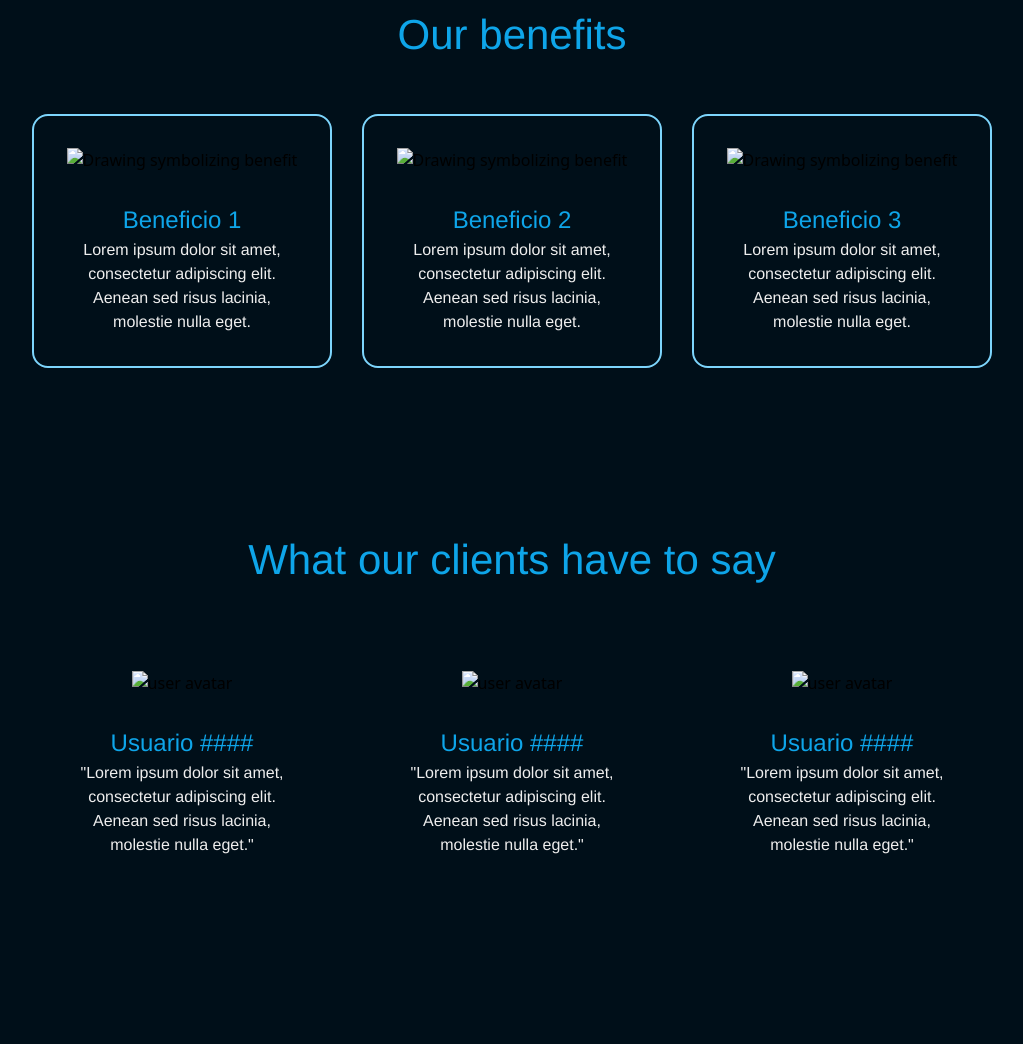
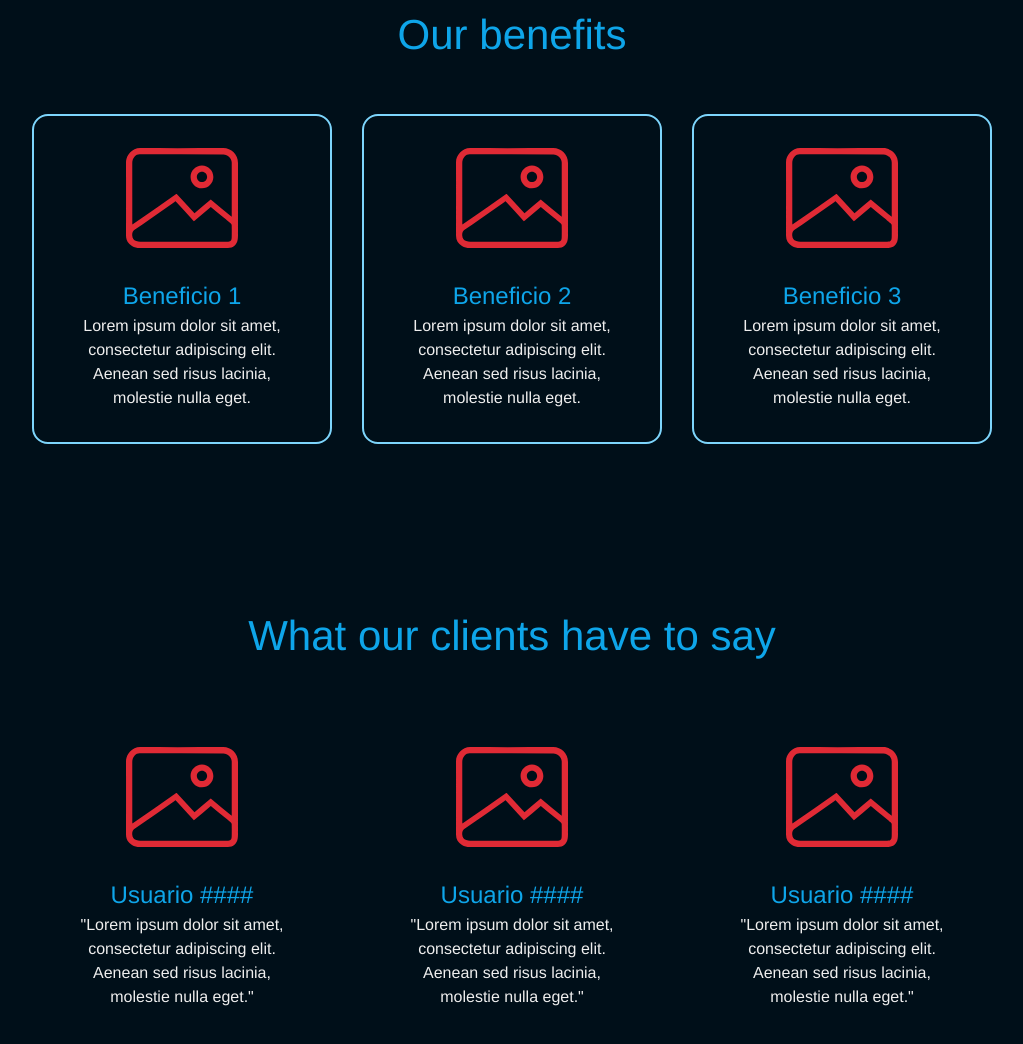
Before and after one commit to FMachado8599/Aetherium, a plain HTML site: page index.html in a window 1280 px wide. Shown: the part 797-1841 px from the top of the page, without its empty margins (128-1151 px from the left). Drawn offline with nearby package versions, Linux system fonts and the light colour scheme; the site is published under a folder, as on GitHub Pages, so addresses that start at the root find nothing.

Commit message:
arregladas las rutas

```diff
--- a/index.html
+++ b/index.html
@@ -29,8 +29,8 @@
         />
         <nav>
           <a href="./pages/productos.html">Productos</a>
-          <a href="/pages/contact.html">Contacto</a>
-          <a href="/pages/build.html">Buildear</a>
+          <a href="./pages/contact.html">Contacto</a>
+          <a href="./pages/build.html">Buildear</a>
         </nav>
       </div>
     </header>
@@ -43,7 +43,7 @@
         </div>
         <img
           class="pcCarousel"
-          src="/multimedia/images/pcs/pc_zeus1.webp"
+          src="./multimedia/images/pcs/pc_zeus1.webp"
           alt="zeus themed pc"
         />
       </section>
@@ -53,7 +53,7 @@
           <div class="benefit">
             <img
               class="icoBenefit"
-              src="/multimedia/images/ICO/placeholder_img.svg"
+              src="./multimedia/images/ICO/placeholder_img.svg"
               alt="Drawing symbolizing benefit"
             />
             <h2>Beneficio 1</h2>
@@ -65,7 +65,7 @@
           <div class="benefit">
             <img
               class="icoBenefit"
-              src="/multimedia/images/ICO/placeholder_img.svg"
+              src="./multimedia/images/ICO/placeholder_img.svg"
               alt="Drawing symbolizing benefit"
             />
             <h2>Beneficio 2</h2>
@@ -77,7 +77,7 @@
           <div class="benefit">
             <img
               class="icoBenefit"
-              src="/multimedia/images/ICO/placeholder_img.svg"
+              src="./multimedia/images/ICO/placeholder_img.svg"
               alt="Drawing symbolizing benefit"
             />
             <h2>Beneficio 3</h2>
@@ -94,7 +94,7 @@
           <div class="testimonial">
             <img
               class="avatar"
-              src="/multimedia/images/ICO/placeholder_img.svg"
+              src="./multimedia/images/ICO/placeholder_img.svg"
               alt="user avatar"
             />
             <h2>Usuario ####</h2>
@@ -106,7 +106,7 @@
           <div class="testimonial">
             <img
               class="avatar"
-              src="/multimedia/images/ICO/placeholder_img.svg"
+              src="./multimedia/images/ICO/placeholder_img.svg"
               alt="user avatar"
             />
             <h2>Usuario ####</h2>
@@ -118,7 +118,7 @@
           <div class="testimonial">
             <img
               class="avatar"
-              src="/multimedia/images/ICO/placeholder_img.svg"
+              src="./multimedia/images/ICO/placeholder_img.svg"
               alt="user avatar"
             />
             <h2>Usuario ####</h2>
@@ -183,7 +183,7 @@
           <ul class="ilustration">
             <img
               class="componentsIlustration"
-              src="/multimedia/images/pcs/pc_zeus1.webp"
+              src="./multimedia/images/pcs/pc_zeus1.webp"
               alt="ilustration of pc components"
             />
           </ul>
```
